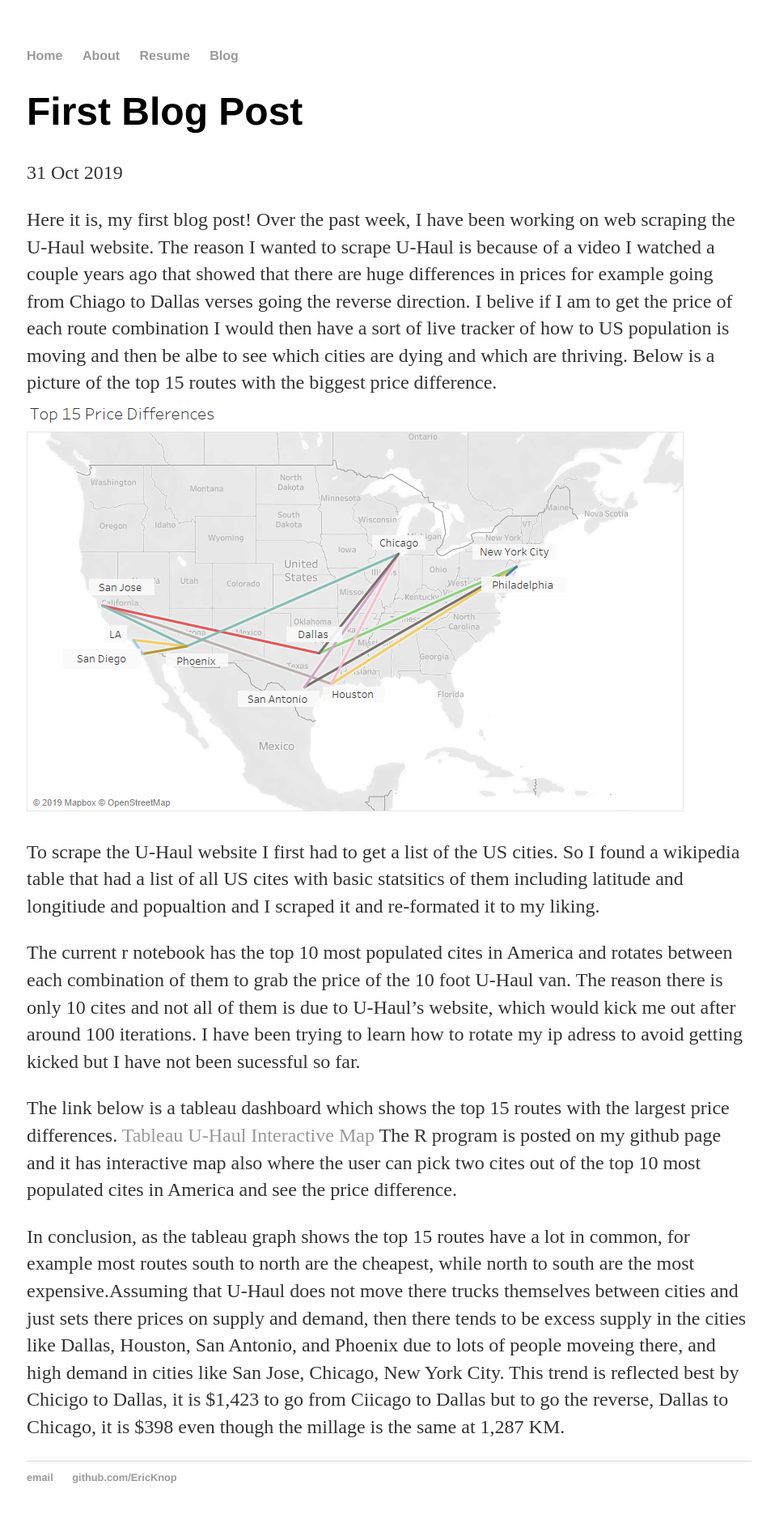
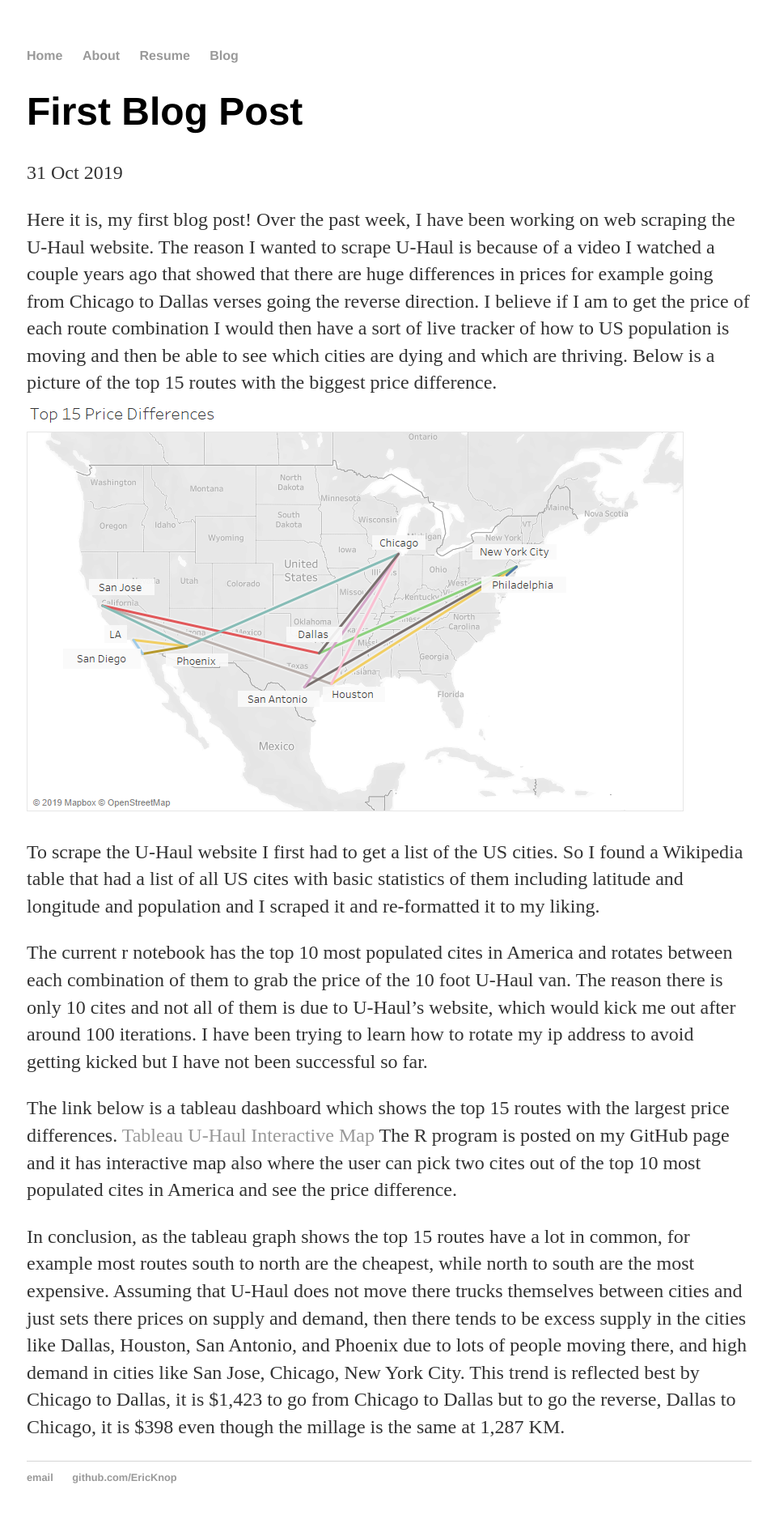
Before and after one commit to EricKnop/EricKnop.github.io, a Jekyll site: the page built from _posts/2019-10-31-first-post.md, in a window 1280 px wide. Shown: the whole page at 81% size, without its empty margins (159-1117 px from the left). Built offline with Jekyll 4.4.1, drawn with Linux system fonts in a browser that asks for light colours.

Commit message:
Update 2019-10-31-first-post.md

```diff
--- a/_posts/2019-10-31-first-post.md
+++ b/_posts/2019-10-31-first-post.md
@@ -4,15 +4,15 @@ title: "First Blog Post"
 date: 2019-10-31
 ---
 Here it is, my first blog post!
-Over the past week, I have been working on web scraping the U-Haul website. The reason I wanted to scrape U-Haul is because of a video I watched a couple years ago that showed that there are huge differences in prices for example going from Chiago to Dallas verses going the reverse direction. I belive if I am to get the price of each route combination I would then have a sort of live tracker of how to US population is moving and then be albe to see which cities are dying and which are thriving. Below is a picture of the top 15 routes with the biggest price difference.
+Over the past week, I have been working on web scraping the U-Haul website. The reason I wanted to scrape U-Haul is because of a video I watched a couple years ago that showed that there are huge differences in prices for example going from Chicago to Dallas verses going the reverse direction. I believe if I am to get the price of each route combination I would then have a sort of live tracker of how to US population is moving and then be able to see which cities are dying and which are thriving. Below is a picture of the top 15 routes with the biggest price difference.
 ![image](https://github.com/EricKnop/EricKnop.github.io/blob/master/images/U-Haul%20map.png?raw=true)
 
-To scrape the U-Haul website I first had to get a list of the US cities. So I found a wikipedia table that had a list of all US cites with basic statsitics of them including latitude and longitiude and popualtion and I scraped it and re-formated it to my liking.
+To scrape the U-Haul website I first had to get a list of the US cities. So I found a Wikipedia table that had a list of all US cites with basic statistics of them including latitude and longitude and population and I scraped it and re-formatted it to my liking.
 
-The current r notebook has the top 10 most populated cites in America and rotates between each combination of them to grab the price of the 10 foot U-Haul van. The reason there is only 10 cites and not all of them is due to U-Haul's website, which would kick me out after around 100 iterations. I have been trying to learn how to rotate my ip adress to avoid getting kicked but I have not been sucessful so far.
+The current r notebook has the top 10 most populated cites in America and rotates between each combination of them to grab the price of the 10 foot U-Haul van. The reason there is only 10 cites and not all of them is due to U-Haul's website, which would kick me out after around 100 iterations. I have been trying to learn how to rotate my ip address to avoid getting kicked but I have not been successful so far.
 
 The link below is a tableau dashboard which shows the top 15 routes with the largest price differences.
 <a href="https://public.tableau.com/shared/8T2MJ7QXB?:display_count=y&:origin=viz_share_link">Tableau U-Haul Interactive Map</a>
-The R program is posted on my github page and it has interactive map also where the user can pick two cites out of the top 10 most populated cites in America and see the price difference.
+The R program is posted on my GitHub page and it has interactive map also where the user can pick two cites out of the top 10 most populated cites in America and see the price difference.
 
-In conclusion, as the tableau graph shows the top 15 routes have a lot in common, for example most routes south to north are the cheapest, while north to south are the most expensive.Assuming that U-Haul does not move there trucks themselves between cities and just sets there prices on supply and demand, then there tends to be excess supply in the cities like Dallas, Houston, San Antonio, and Phoenix due to lots of people moveing there, and high demand in cities like San Jose, Chicago, New York City. This trend is reflected best by Chicigo to Dallas, it is $1,423 to go from Ciicago to Dallas but to go the reverse, Dallas to Chicago, it is $398 even though the millage is the same at 1,287 KM.
+In conclusion, as the tableau graph shows the top 15 routes have a lot in common, for example most routes south to north are the cheapest, while north to south are the most expensive. Assuming that U-Haul does not move there trucks themselves between cities and just sets there prices on supply and demand, then there tends to be excess supply in the cities like Dallas, Houston, San Antonio, and Phoenix due to lots of people moving there, and high demand in cities like San Jose, Chicago, New York City. This trend is reflected best by Chicago to Dallas, it is $1,423 to go from Chicago to Dallas but to go the reverse, Dallas to Chicago, it is $398 even though the millage is the same at 1,287 KM.
```
